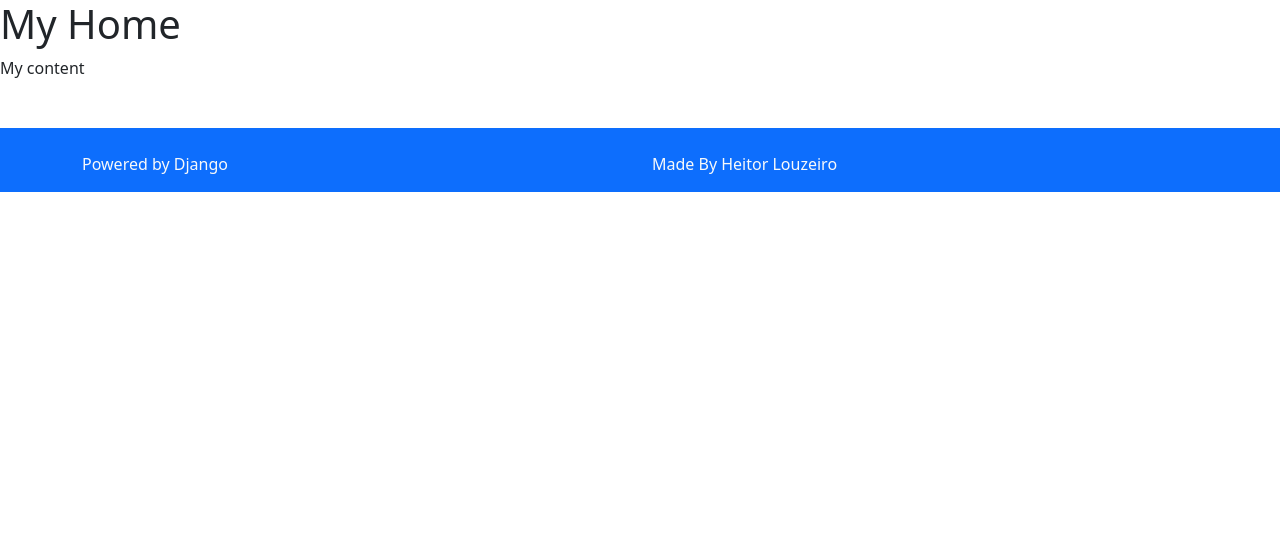
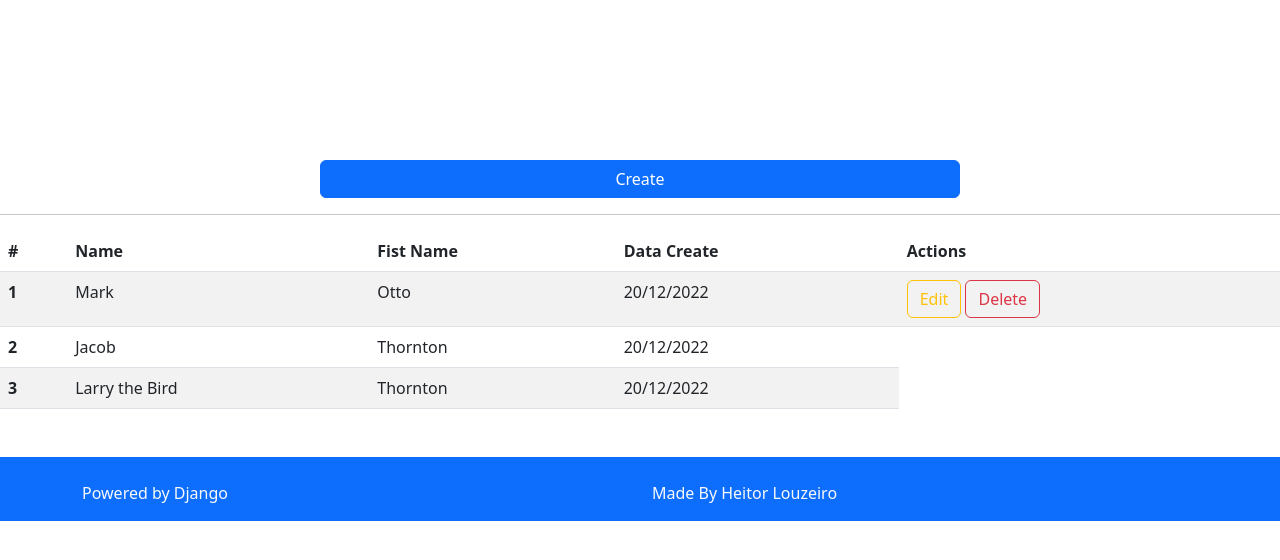
Before and after one commit to HeitorLouzeiro/CRUD-Modal, a Django app: template modal/templates/modal/pages/home.html in a window 1280 px wide. Shown: the top 560 px of the page. Run offline with Django 3.2, Linux system fonts and the light colour scheme; the template is opened without the code that fills it, so the values that code supplies are empty; some libraries are stand-ins or nearby versions.

Commit message:
Created Crud Modal.

```diff
--- a/modal/templates/modal/pages/home.html
+++ b/modal/templates/modal/pages/home.html
@@ -1,5 +1,50 @@
 {% extends 'base.html' %}
 {% block content %}
-    <h1>My Home</h1>
-    <p>My content</p>
-{% endblock content %}
+<section class="home" style="margin-top:10rem;">
+
+    <div>
+        <div class="d-grid gap-2 col-6 mx-auto">
+            {% include 'modal/pages/partialmodal/createmodal.html' %}
+        </div>
+    </div>
+
+    <hr>
+    <table class="table table-striped table-hover">
+        <thead>
+      <tr>
+          <th scope="col">#</th>
+        <th scope="col">Name</th>
+        <th scope="col">Fist Name</th>
+        <th scope="col">Data Create</th>
+        <th scope="col">Actions</th>
+      </tr>
+    </thead>
+    <tbody>
+      <tr>
+          <th scope="row">1</th>
+        <td>Mark</td>
+        <td>Otto</td>
+        <td>20/12/2022</td>
+        <td>
+          {% include 'modal/pages/partialmodal/editmodal.html' %}
+          {% include 'modal/pages/partialmodal/deletemodal.html' %}
+        </td>
+      </tr>
+      <tr>
+          <th scope="row">2</th>
+        <td>Jacob</td>
+        <td>Thornton</td>
+        <td>20/12/2022</td>
+
+      </tr>
+      <tr>
+        <th scope="row">3</th>
+        <td>Larry the Bird</td>
+        <td>Thornton</td>
+        <td>20/12/2022</td>
+
+    </tr>
+</tbody>
+</table>
+</section>
+{% endblock %}
--- /dev/null
+++ b/modal/templates/modal/pages/partialmodal/createmodal.html
@@ -0,0 +1,27 @@
+<button type="button" class="btn btn-primary" data-bs-toggle="modal" data-bs-target="#createModal">Create</button>
+
+<!-- Modal -->
+<div class="modal fade" id="createModal" tabindex="-1" aria-labelledby="createModalLabel" aria-hidden="true">
+  <div class="modal-dialog">
+    <div class="modal-content">
+      <div class="modal-header">
+        <h1 class="modal-title fs-5" id="createModalLabel">Create Data</h1>
+        <button type="button" class="btn-close" data-bs-dismiss="modal" aria-label="Close"></button>
+      </div>
+      <div class="modal-body">
+        <div class="form-floating mb-3">
+          <input type="text" class="form-control" id="floatingInput" placeholder="name" />
+          <label for="floatingInput">Name</label>
+        </div>
+        <div class="form-floating mb-3">
+          <input type="text" class="form-control" id="floatingInput" placeholder="First Name" />
+          <label for="floatingInput">First Name</label>
+        </div>
+      </div>
+      <div class="modal-footer">
+        <button type="button" class="btn btn-secondary" data-bs-dismiss="modal">Close</button>
+        <button type="button" class="btn btn-primary">Save changes</button>
+      </div>
+    </div>
+  </div>
+</div>
--- /dev/null
+++ b/modal/templates/modal/pages/partialmodal/deletemodal.html
@@ -0,0 +1,27 @@
+<button type="button" class="btn btn-outline-danger" data-bs-toggle="modal" data-bs-target="#deleteModal">
+    Delete
+</button>
+
+  <!-- Modal -->
+  <div class="modal fade" id="deleteModal" tabindex="-1" aria-labelledby="deleteModalLabel" aria-hidden="true">
+    <div class="modal-dialog">
+      <div class="modal-content">
+        <div class="modal-header">
+          <h1 class="modal-title fs-5" id="deleteModalLabel">Delete Mark</h1>
+          <button type="button" class="btn-close" data-bs-dismiss="modal" aria-label="Close"></button>
+        </div>
+        <div class="modal-body">
+            <h2>
+                Are you sure you want to delete this data?
+            </h2>
+            <h2>
+                This action cannot be reversed.
+            </h2>
+        </div>
+        <div class="modal-footer">
+          <button type="button" class="btn btn-secondary" data-bs-dismiss="modal">Close</button>
+          <button type="button" class="btn btn-danger">Delete Data</button>
+        </div>
+      </div>
+    </div>
+  </div>
--- /dev/null
+++ b/modal/templates/modal/pages/partialmodal/editmodal.html
@@ -0,0 +1,27 @@
+<button type="button" class="btn btn-outline-warning" data-bs-toggle="modal" data-bs-target="#editModal">Edit</button>
+
+<!-- Modal -->
+<div class="modal fade" id="editModal" tabindex="-1" aria-labelledby="editModalLabel" aria-hidden="true">
+  <div class="modal-dialog">
+    <div class="modal-content">
+      <div class="modal-header">
+        <h1 class="modal-title fs-5" id="editModalLabel">Edit Mark</h1>
+        <button type="button" class="btn-close" data-bs-dismiss="modal" aria-label="Close"></button>
+      </div>
+      <div class="modal-body">
+        <div class="form-floating mb-3">
+          <input type="text" class="form-control" id="floatingInput" placeholder="name" value="Mark"/>
+          <label for="floatingInput">Name</label>
+        </div>
+        <div class="form-floating mb-3">
+          <input type="text" class="form-control" id="floatingInput" placeholder="First Name" value="Otto"/>
+          <label for="floatingInput">First Name</label>
+        </div>
+      </div>
+      <div class="modal-footer">
+        <button type="button" class="btn btn-secondary" data-bs-dismiss="modal">Close</button>
+        <button type="button" class="btn btn-warning">Save changes</button>
+      </div>
+    </div>
+  </div>
+</div>
--- a/templates/partial/footer.html
+++ b/templates/partial/footer.html
@@ -16,5 +16,5 @@
 
 <!-- Bootstrap core JavaScript -->
 <script src="https://code.jquery.com/jquery-3.3.1.slim.min.js" ></script>
-<script src="https://cdnjs.cloudflare.com/ajax/libs/popper.js/1.14.3/umd/popper.min.js" ></script>
-<script src="https://stackpath.bootstrapcdn.com/bootstrap/4.1.3/js/bootstrap.min.js"></script>
+<script src="https://cdn.jsdelivr.net/npm/@popperjs/core@2.11.6/dist/umd/popper.min.js"></script>
+<script src="https://cdn.jsdelivr.net/npm/bootstrap@5.2.3/dist/js/bootstrap.min.js"></script>
--- a/templates/partial/head.html
+++ b/templates/partial/head.html
@@ -1,3 +1,2 @@
 {% load static %}
-
-<link href="https://cdn.jsdelivr.net/npm/bootstrap@5.0.2/dist/css/bootstrap.min.css" rel="stylesheet">
+<link href="https://cdn.jsdelivr.net/npm/bootstrap@5.2.3/dist/css/bootstrap.min.css" rel="stylesheet">
```
